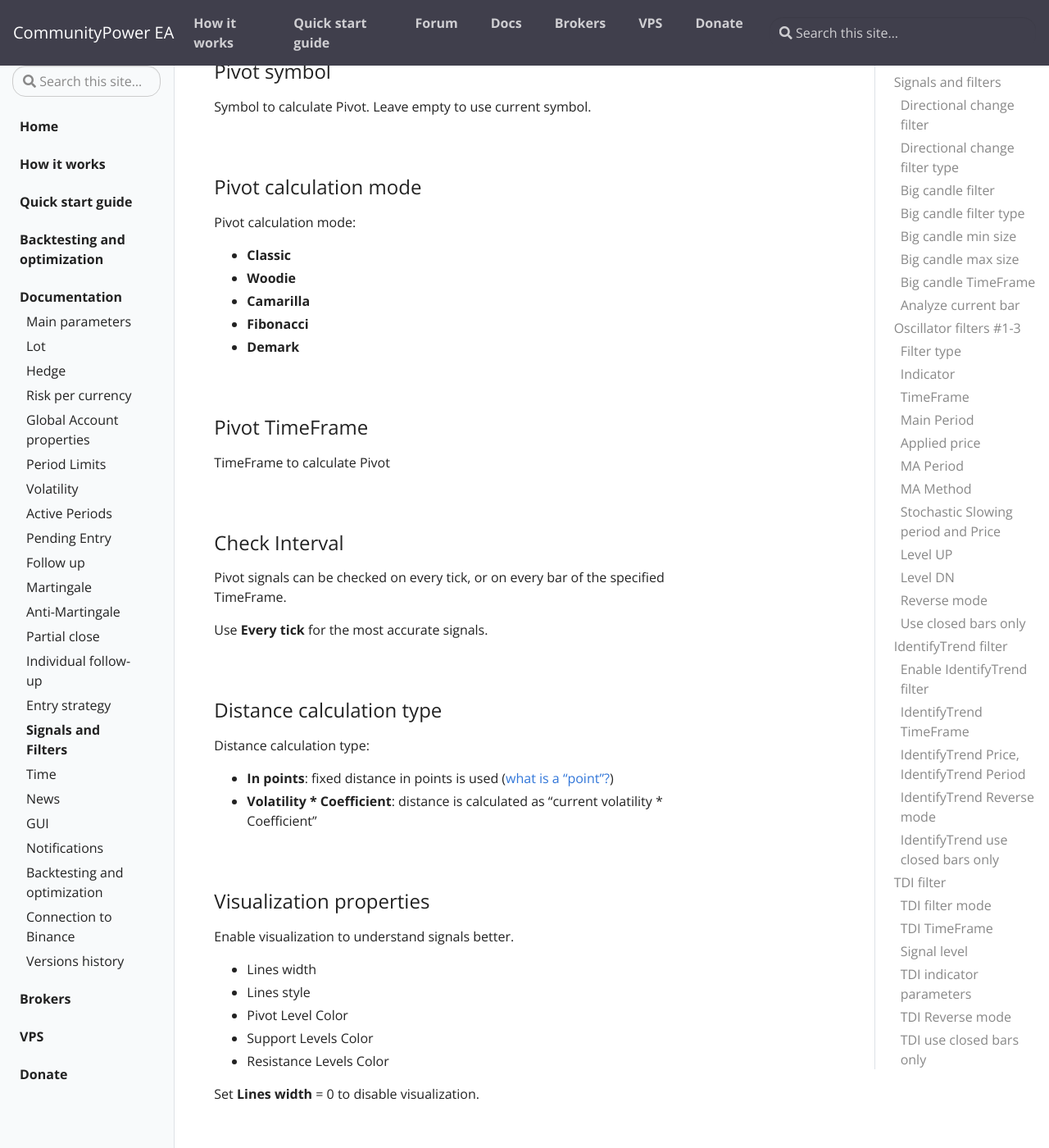
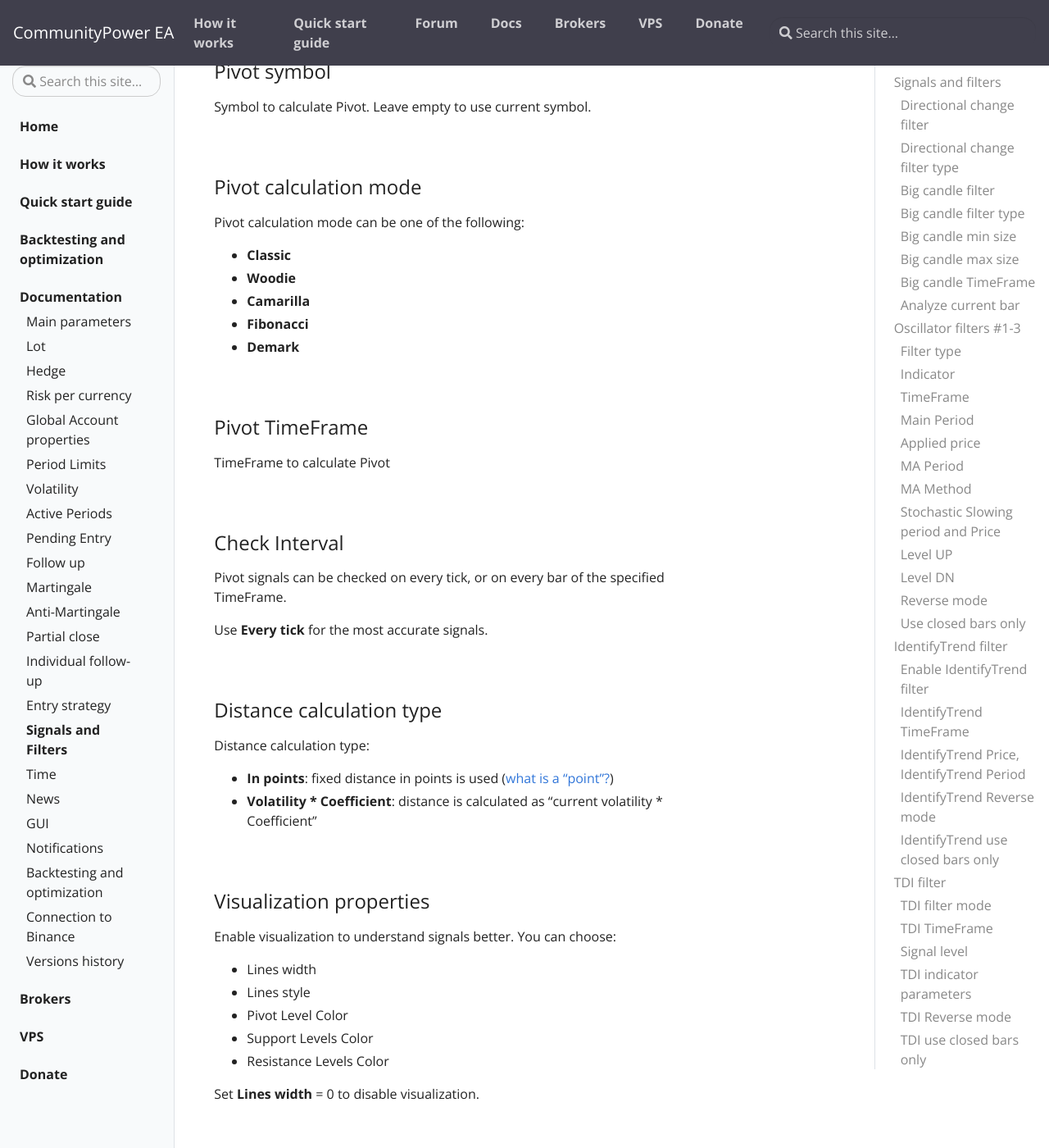
Before and after one commit to komposter/CommunityPowerEA.com, a Jekyll site: the page built from _docs/signals-and-filters.md, in a window 1280 px wide and 1400 px high, scrolled down 20459 px. Shown: the whole window at 82% size. Built offline with Jekyll 4.4.1, drawn with Linux system fonts in a browser that asks for light colours; some of the changed text lies outside the part shown.

Commit message:
Content change

```diff
--- a/_docs/signals-and-filters.md
+++ b/_docs/signals-and-filters.md
@@ -776,7 +776,7 @@
 
 ### Pivot calculation mode
 
-Pivot calculation mode:
+Pivot calculation mode can be one of the following:
 * **Classic**
 * **Woodie**
 * **Camarilla**
@@ -809,7 +809,7 @@
 
 ### Visualization properties
 
-Enable visualization to understand signals better.
+Enable visualization to understand signals better. You can choose:
  * Lines width
  * Lines style
  * Pivot Level Color
@@ -864,6 +864,9 @@
 * **Support / Resistance #2**
 * **Support / Resistance #3**
 * **Support / Resistance #4**
+
+> For example, if **Use level** = **Support / Resistance #2** and **Type** = **Buy below Level / Sell above Level**,
+> BUYs will be allowed if Ask below the **Support #2** and SELLs will be allowed if Bid above the **Resistance #2**.
 
 For some Pivot calculation modes, not all levels are available.
 
```
